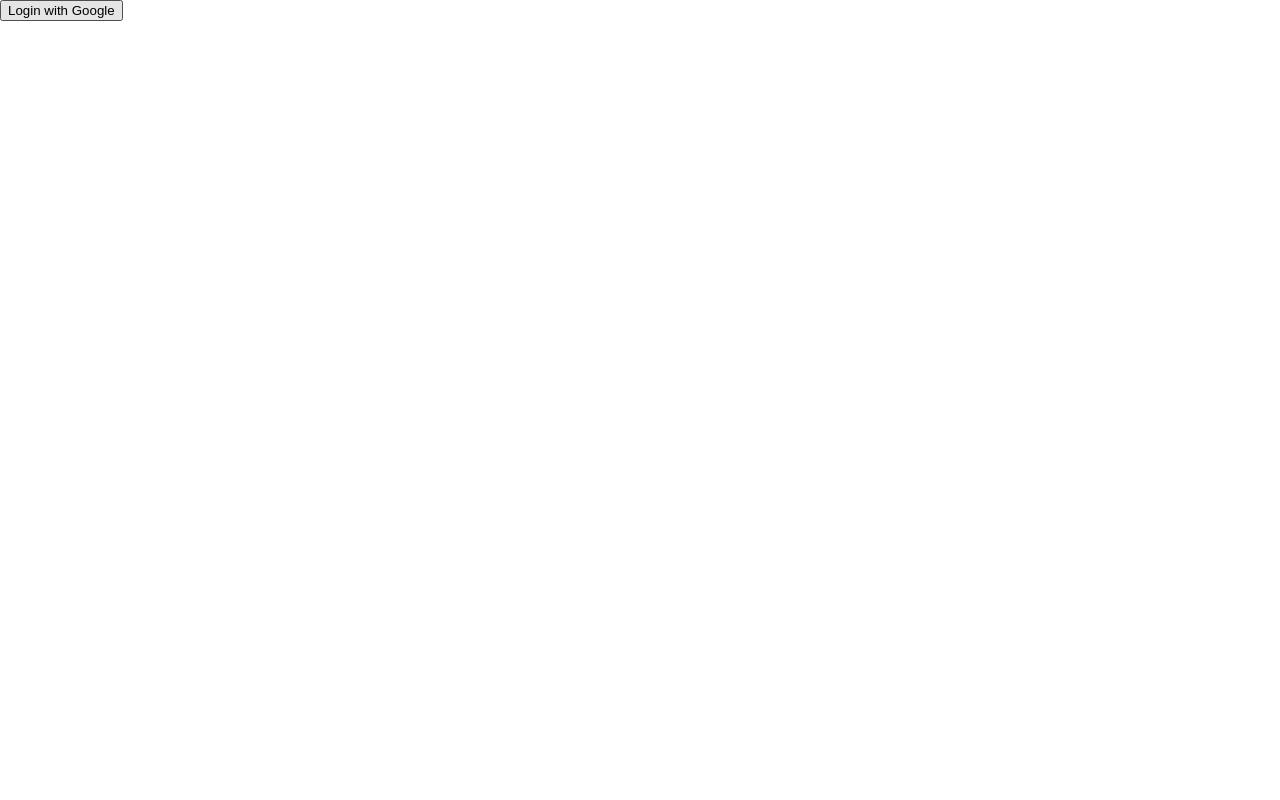
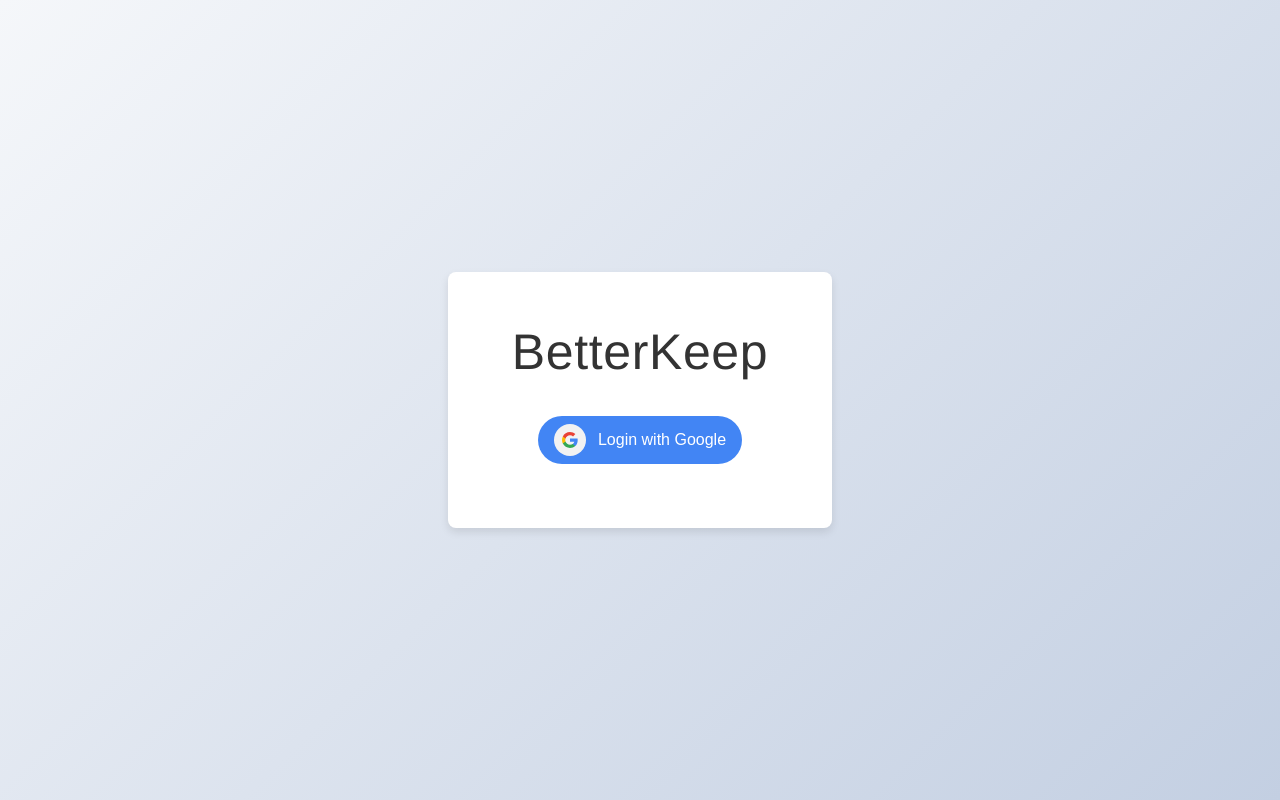
Before and after one commit to lestherll/BetterKeepUI, an Angular app: page /login in a window 1280 px wide. Built offline with nearby package versions, Linux system fonts and the light colour scheme.

Commit message:
make a prietter login page with icon

```diff
--- a/src/app/login/login.component.css
+++ b/src/app/login/login.component.css
@@ -0,0 +1,56 @@
+/* Full-page container to center the content */
+.login-container {
+  display: flex;
+  justify-content: center;
+  align-items: center;
+  height: 100vh; /* Full viewport height */
+  background: linear-gradient(
+    135deg,
+    #f5f7fa,
+    #c3cfe2
+  ); /* Light background gradient */
+}
+
+/* Centered login box */
+.login-box {
+  background-color: white;
+  padding: 4rem;
+  border-radius: 8px;
+  box-shadow: 0 4px 8px rgba(0, 0, 0, 0.1);
+  text-align: center;
+}
+
+/* Heading style */
+.login-box h2 {
+  font-size: 50px;
+  font-family: "Franklin Gothic Medium", "Arial Narrow", Arial, sans-serif;
+  margin-bottom: 3rem;
+  color: #333;
+}
+
+/* Login button style */
+.login-box button {
+  padding: 0.5rem 1rem;
+  font-size: 1rem;
+  color: white;
+  background-color: #4285f4; /* Google blue color */
+  border: none;
+  border-radius: 30px;
+  cursor: pointer;
+  transition: background-color 0.3s;
+  display: inline-flex;
+  align-items: center;
+  justify-content: center;
+}
+
+/* Button hover effect */
+.login-box button:hover {
+  background-color: #357ae8; /* Darker blue on hover */
+}
+
+/* Google icon */
+.login-box .icon {
+  margin-right: 12px;
+  display: inline-flex;
+  align-items: center;
+}
--- a/src/app/login/login.component.html
+++ b/src/app/login/login.component.html
@@ -1 +1,15 @@
-<button (click)="login()">Login with Google</button>
+<div class="login-container">
+  <div class="login-box">
+    <h2>BetterKeep</h2>
+    <button (click)="login()">
+      <span class="icon">
+        <img
+          src="assets/google-icon.svg"
+          alt="Google icon"
+          width="32"
+          height="32"
+        /> </span
+      >Login with Google
+    </button>
+  </div>
+</div>
```
Also changed, not shown: src/assets/google-icon.svg (added).
